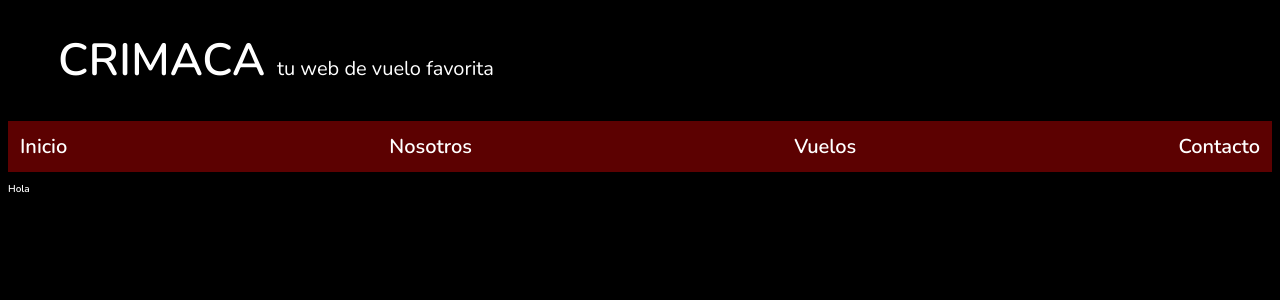
After one commit to CristhianAC/Laboratorio2-CristhianAgamez-CarlosMendoza-MateoGuerrero, a Django app: template templates/sistema.html in a window 1280 px wide. The commit adds this page. Shown: the top 300 px of the page. Run offline with Django 4.2, Linux system fonts and the light colour scheme; the template is opened without the code that fills it, so the values that code supplies are empty.

Commit message:
MapaDjango

```diff
--- a/grafoConMapa/urls.py
+++ b/grafoConMapa/urls.py
@@ -1,5 +1,6 @@
 from django.urls import path
 from . import views
 urlpatterns = [
-    path('', views.index)
+    path('', views.index),
+    path('Mapa', views.mapa),
 ]
--- a/static/Css/estilo.css
+++ b/static/Css/estilo.css
@@ -132,7 +132,8 @@ h2{
 .navegacionPrincipal a {
     color: white;
     text-decoration: none;
-    padding: 1.2rem 20rem;
+    padding: 1.2rem;
+    text-indent: 0%;
 }
 .navegacionPrincipal a:hover {
     background-color: var(--primario);
@@ -166,7 +167,11 @@ footer p{
     flex-direction: column;
     align-items: center;
 }
-
+.mapa{
+    width: 10rem;
+    display: flex;
+    flex-direction: column;
+}
 @media (min-width:768px) {
     .navegacionPrincipal{
         flex-direction: row;
--- a/templates/index.html
+++ b/templates/index.html
@@ -26,8 +26,9 @@
 </body>
 <div class="navbg">
     <nav class="navegacionPrincipal">
-        <a href="#">Sobre nosotros</a>
-        <a href="#">Sistema De Vuelo</a>
+        <a href="">Inicio</a>
+        <a href="#">Nosotros</a>
+        <a href="Mapa">Vuelos</a>
         <a href="#">Contacto</a>
     </nav>
 </div>
--- /dev/null
+++ b/templates/sistema.html
@@ -0,0 +1,40 @@
+<!DOCTYPE html>
+<html lang="en">
+
+<head>
+    {% load static %}
+    <meta charset="UTF-8">
+    <meta http-equiv="X-UA-Compatible" content="IE=edge">
+    <meta name="viewport" content="width=device-width, initial-scale=1.0">
+    <title>Crimaca</title>
+
+    <link rel="stylesheet" type="text/css" href="{% static '/Css/estilo.css' %}">
+
+    <link rel="preconnect" href="https://fonts.googleapis.com">
+    <link rel="preconnect" href="https://fonts.gstatic.com" crossorigin>
+    <link href="https://fonts.googleapis.com/css2?family=Nunito:wght@300;600&display=swap" rel="stylesheet">
+
+</head>
+
+<body>
+
+    <header>
+        <h1>CRIMACA <span>Tu web de vuelo favorita</span></h1>
+    </header>
+
+
+    <div class="navbg">
+        <nav class="navegacionPrincipal">
+            <a href="/">Inicio</a>
+            <a href="#">Nosotros</a>
+            <a href="Mapa">Vuelos</a>
+            <a href="#">Contacto</a>
+        </nav>
+    </div>
+    <div class="mapa">
+        {{m | safe}}
+    </div>
+    <p>Hola</p>
+</body>
+
+</html>
```
Also changed, not shown: grafoConMapa/views.py (+8 -1 lines), static/img/Mapamundi.jpg (added).
